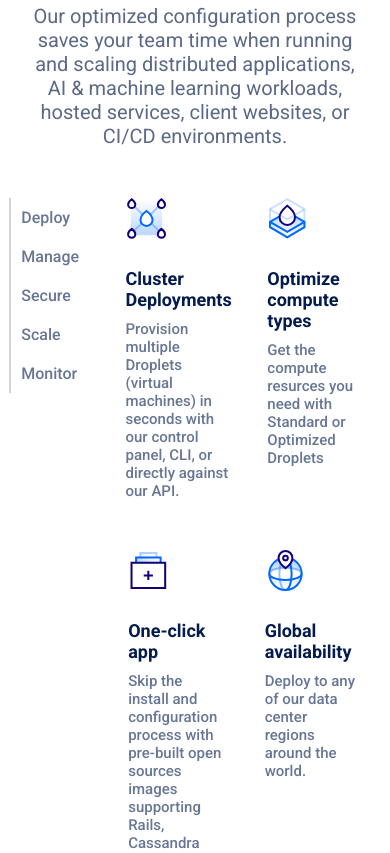
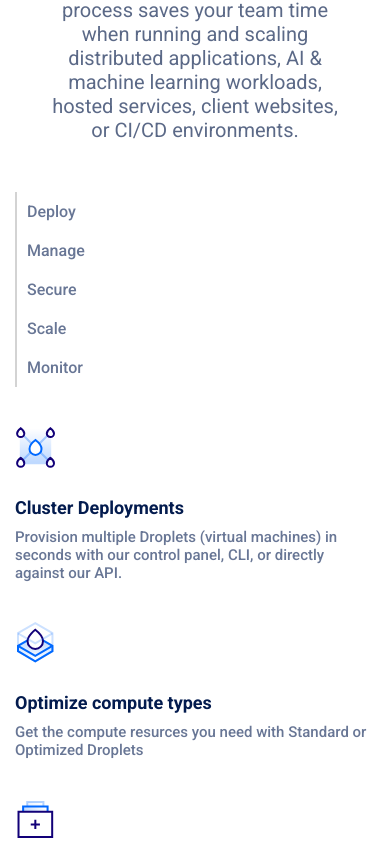
Before and after one commit to maregaale/html-css-digitalocean-flexbox, a plain HTML site: page index.html in a window 390 px wide. Shown: the part 781-1634 px from the top of the page. Drawn offline with Linux system fonts and the light colour scheme.

Commit message:
fix responsive dei blocchi del main

```diff
--- a/css/style.css
+++ b/css/style.css
@@ -160,6 +160,11 @@ main .container ul li a:hover {
 }
 
 @media screen and (max-width: 768px) {
+
+  .container {
+    padding: 0 15px;
+  }
+
   header .container {
     flex-wrap: wrap;
   }
@@ -172,12 +177,25 @@ main .container ul li a:hover {
       font-size: 19px;
   }
 
+  /* main */
+  main {
+    padding-bottom: 0;
+  }
+
   main h5 {
     padding: 10px 30px;
+
   }
 
   main .container {
     margin-top: 10px;
+    justify-content: flex-start;
+    flex-wrap: wrap;
+  }
+
+  main .container ul, .block, .blocks {
+    flex-basis: 100%;
+    margin-bottom: 40px;
   }
 
 }
```
